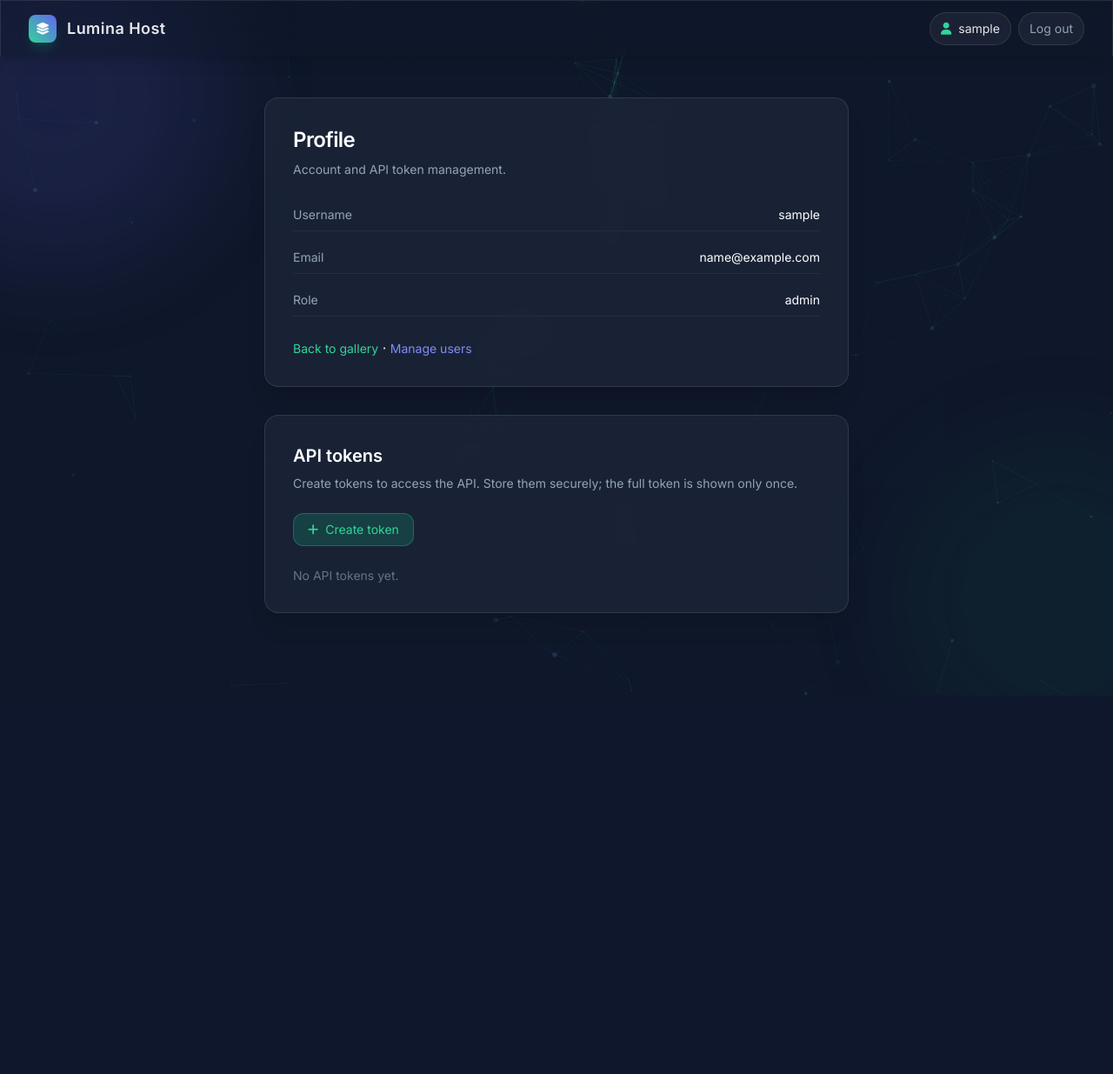
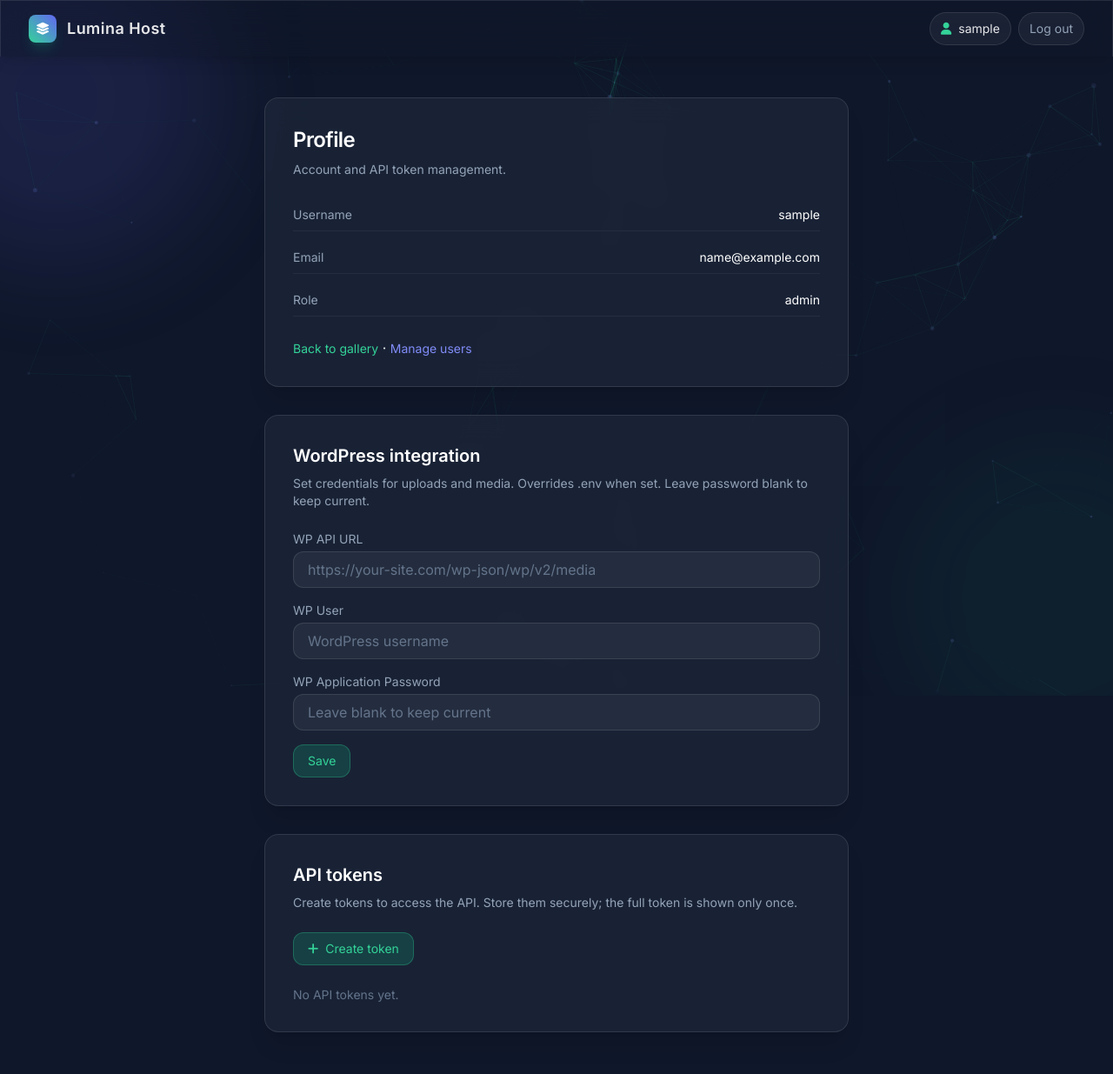
Before and after one commit to 1999AZZAR/lumina-host, a Flask app: page /profile in a window 1280 px wide. Shown: the whole page at 87% size. Before the commit the page ends 800 px from the top, so only its background shows below. Run offline with Flask 3, Linux system fonts and the light colour scheme; a user stored in the database is signed in; tables that the repository leaves empty hold one stand-in row (values such as "Sample post"); data that the repository does not hold is empty; parts of the project's set-up code (start-up, migrations or seed data) failed here and were passed over; some libraries are stand-ins or nearby versions.

Commit message:
Implement WordPress settings management: Add API endpoints for retrieving and updating WordPress-related settings, including API URL, username, and application password. Enhance database schema with a new settings table for persistent storage. Update frontend profile page to allow admins to manage these settings directly, improving integration with WordPress.

```diff
--- a/app.py
+++ b/app.py
@@ -149,8 +149,8 @@ BLOCKED_NETLOCS = frozenset(
 
 
 def _get_proxy_allowed_netloc() -> str | None:
-    """Extract allowed netloc from WP_API_URL for proxy_download whitelist."""
-    api_url = _config.wp_api_url
+    """Extract allowed netloc from WP_API_URL for proxy_download whitelist (settings then env)."""
+    api_url = database.get_setting('wp_api_url') or _config.wp_api_url
     if not api_url:
         return None
     parsed = urlparse(api_url)
@@ -364,6 +364,40 @@ def revoke_token(token_id: int):
     if database.revoke_api_token(token_id, user_id):
         return jsonify({'message': 'Token revoked.'})
     return jsonify({'error': 'Token not found or already revoked.'}), 404
+
+
+@app.route('/api/settings', methods=['GET'])
+@auth_login_required
+@admin_required
+def get_settings():
+    """Admin: get WordPress-related settings (passwords masked)."""
+    wp_api_url = database.get_setting('wp_api_url') or ''
+    wp_user = database.get_setting('wp_user') or ''
+    wp_pass_set = bool(database.get_setting('wp_pass'))
+    return jsonify({
+        'wp_api_url': wp_api_url,
+        'wp_user': wp_user,
+        'wp_pass_set': wp_pass_set,
+    })
+
+
+@app.route('/api/settings', methods=['PATCH'])
+@auth_login_required
+@admin_required
+def update_settings():
+    """Admin: update WordPress settings. Send only keys to change; empty wp_pass means do not change."""
+    data = request.get_json(silent=True) or {}
+    if request.headers.get('X-Requested-With') != 'XMLHttpRequest':
+        return jsonify({'error': 'Use JSON and X-Requested-With: XMLHttpRequest'}), 400
+    if 'wp_api_url' in data:
+        database.set_setting('wp_api_url', (data.get('wp_api_url') or '').strip()[:2048])
+    if 'wp_user' in data:
+        database.set_setting('wp_user', (data.get('wp_user') or '').strip()[:256])
+    if 'wp_pass' in data:
+        val = data.get('wp_pass')
+        if val is not None and isinstance(val, str) and val.strip():
+            database.set_setting('wp_pass', val.strip()[:512])
+    return jsonify({'message': 'Settings updated.'})
 
 
 @app.route('/admin/users', methods=['GET'])
--- a/database.py
+++ b/database.py
@@ -133,6 +133,12 @@ def init_db():
         cursor.execute('CREATE INDEX IF NOT EXISTS idx_created_at ON gallery_assets(created_at);')
         cursor.execute('CREATE INDEX IF NOT EXISTS idx_assets_tenant ON gallery_assets(tenant_id);')
         cursor.execute('CREATE INDEX IF NOT EXISTS idx_assets_user ON gallery_assets(user_id);')
+        cursor.execute('''
+            CREATE TABLE IF NOT EXISTS settings (
+                key TEXT PRIMARY KEY,
+                value TEXT NOT NULL
+            );
+        ''')
         conn.commit()
 
 def add_asset(asset_data: dict[str, Any], user_id: int | None = None, tenant_id: int | None = None) -> None:
@@ -293,6 +299,20 @@ def update_asset_visibility(
         conn.commit()
         _invalidate_assets_cache()
         return cursor.rowcount > 0
+
+
+def get_setting(key: str) -> str | None:
+    """Return setting value by key, or None if not set."""
+    with get_db_connection() as conn:
+        row = conn.execute('SELECT value FROM settings WHERE key = ?', (key,)).fetchone()
+        return row['value'] if row else None
+
+
+def set_setting(key: str, value: str) -> None:
+    """Set a setting (insert or replace)."""
+    with get_db_connection() as conn:
+        conn.execute('INSERT OR REPLACE INTO settings (key, value) VALUES (?, ?)', (key, value))
+        conn.commit()
 
 
 # --- Users ---
--- a/templates/profile.html
+++ b/templates/profile.html
@@ -28,6 +28,29 @@
             {% endif %}
         </p>
     </div>
+
+    {% if current_user.role == 'admin' %}
+    <div class="glass-panel rounded-2xl p-8 shadow-xl border border-white/10">
+        <h2 class="text-xl font-bold text-white mb-2">WordPress integration</h2>
+        <p class="text-slate-400 text-sm mb-6">Set credentials for uploads and media. Overrides .env when set. Leave password blank to keep current.</p>
+        <form id="wp-settings-form" class="space-y-4">
+            <div>
+                <label for="wp_api_url" class="block text-slate-400 text-sm mb-1">WP API URL</label>
+                <input type="url" id="wp_api_url" name="wp_api_url" placeholder="https://your-site.com/wp-json/wp/v2/media" class="w-full px-4 py-2 rounded-xl bg-white/5 border border-white/10 text-white placeholder-slate-500 focus:border-emerald-400/50 outline-none">
+            </div>
+            <div>
+                <label for="wp_user" class="block text-slate-400 text-sm mb-1">WP User</label>
+                <input type="text" id="wp_user" name="wp_user" placeholder="WordPress username" class="w-full px-4 py-2 rounded-xl bg-white/5 border border-white/10 text-white placeholder-slate-500 focus:border-emerald-400/50 outline-none" autocomplete="username">
+            </div>
+            <div>
+                <label for="wp_pass" class="block text-slate-400 text-sm mb-1">WP Application Password</label>
+                <input type="password" id="wp_pass" name="wp_pass" placeholder="Leave blank to keep current" class="w-full px-4 py-2 rounded-xl bg-white/5 border border-white/10 text-white placeholder-slate-500 focus:border-emerald-400/50 outline-none" autocomplete="new-password">
+            </div>
+            <button type="submit" id="wp-settings-save" class="px-4 py-2 rounded-xl bg-emerald-500/20 border border-emerald-400/30 text-emerald-400 hover:bg-emerald-500/30 transition-colors text-sm font-medium">Save</button>
+        </form>
+        <p id="wp-settings-msg" class="mt-3 text-sm hidden"></p>
+    </div>
+    {% endif %}
 
     <div class="glass-panel rounded-2xl p-8 shadow-xl border border-white/10">
         <h2 class="text-xl font-bold text-white mb-2">API tokens</h2>
@@ -120,6 +143,47 @@
 
     modalClose.addEventListener('click', () => { modal.classList.add('hidden'); loadTokens(); });
     loadTokens();
+
+    // WordPress settings (admin only)
+    const wpForm = document.getElementById('wp-settings-form');
+    const wpMsg = document.getElementById('wp-settings-msg');
+    if (wpForm) {
+        fetch('/api/settings', { headers: { 'X-Requested-With': 'XMLHttpRequest' }, credentials: 'same-origin' })
+            .then(r => r.json())
+            .then(data => {
+                if (data.wp_api_url) document.getElementById('wp_api_url').value = data.wp_api_url;
+                if (data.wp_user) document.getElementById('wp_user').value = data.wp_user;
+            })
+            .catch(() => {});
+        wpForm.addEventListener('submit', (e) => {
+            e.preventDefault();
+            const payload = {
+                wp_api_url: document.getElementById('wp_api_url').value.trim(),
+                wp_user: document.getElementById('wp_user').value.trim()
+            };
+            const pass = document.getElementById('wp_pass').value;
+            if (pass) payload.wp_pass = pass;
+            wpMsg.classList.add('hidden');
+            fetch('/api/settings', {
+                method: 'PATCH',
+                headers: { 'Content-Type': 'application/json', 'X-Requested-With': 'XMLHttpRequest', 'X-CSRFToken': csrf },
+                credentials: 'same-origin',
+                body: JSON.stringify(payload)
+            })
+                .then(r => r.json())
+                .then(data => {
+                    wpMsg.textContent = data.message || 'Saved.';
+                    wpMsg.classList.remove('hidden');
+                    wpMsg.className = 'mt-3 text-sm text-emerald-400';
+                    if (document.getElementById('wp_pass')) document.getElementById('wp_pass').value = '';
+                })
+                .catch(() => {
+                    wpMsg.textContent = 'Failed to save.';
+                    wpMsg.classList.remove('hidden');
+                    wpMsg.className = 'mt-3 text-sm text-rose-400';
+                });
+        });
+    }
 })();
 </script>
 {% endblock %}
```
Also changed, not shown: docker-compose.yml (+7 -4 lines), wordpress_api.py (+29 -9 lines), README.md, 2 other files.
